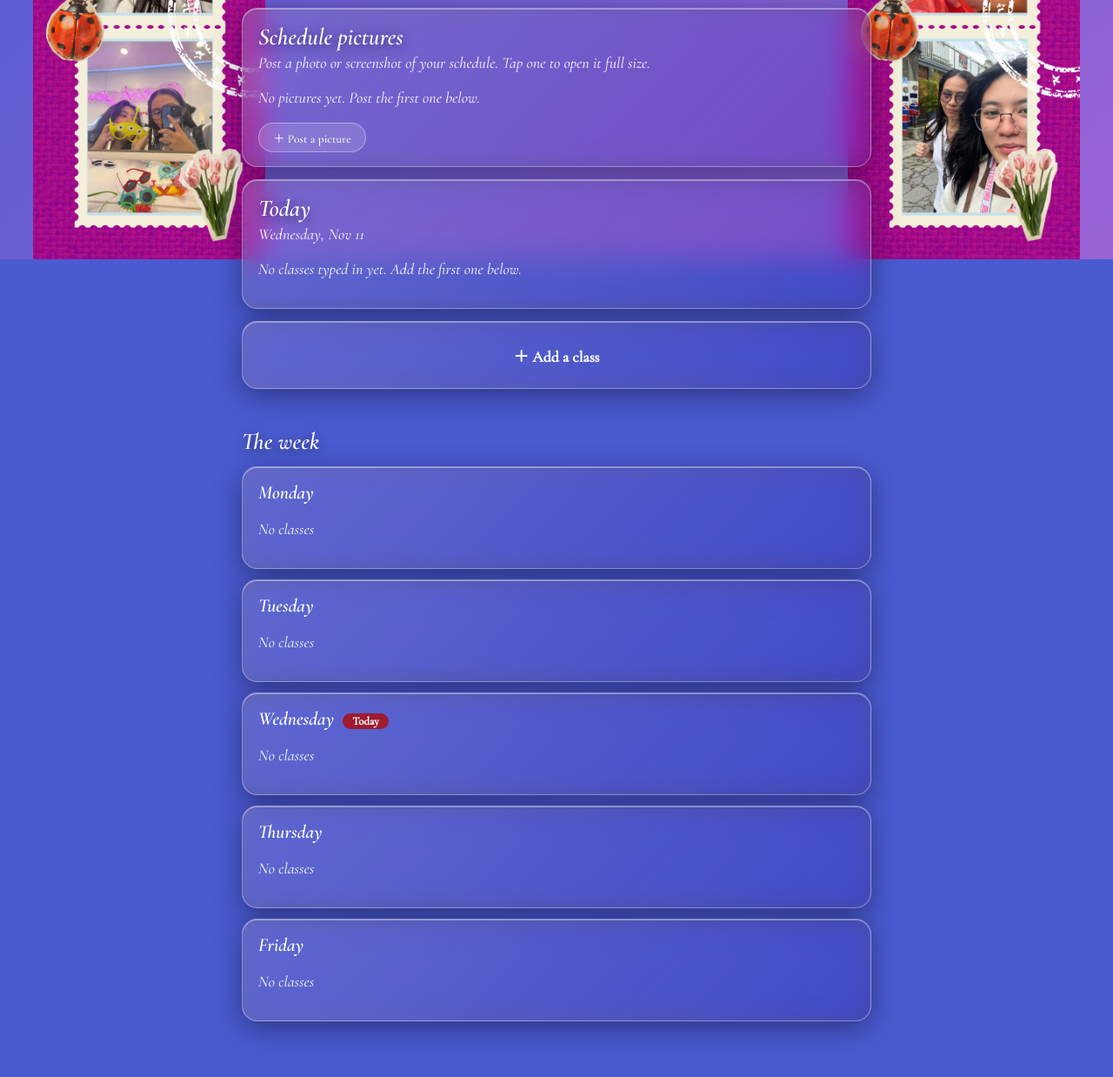
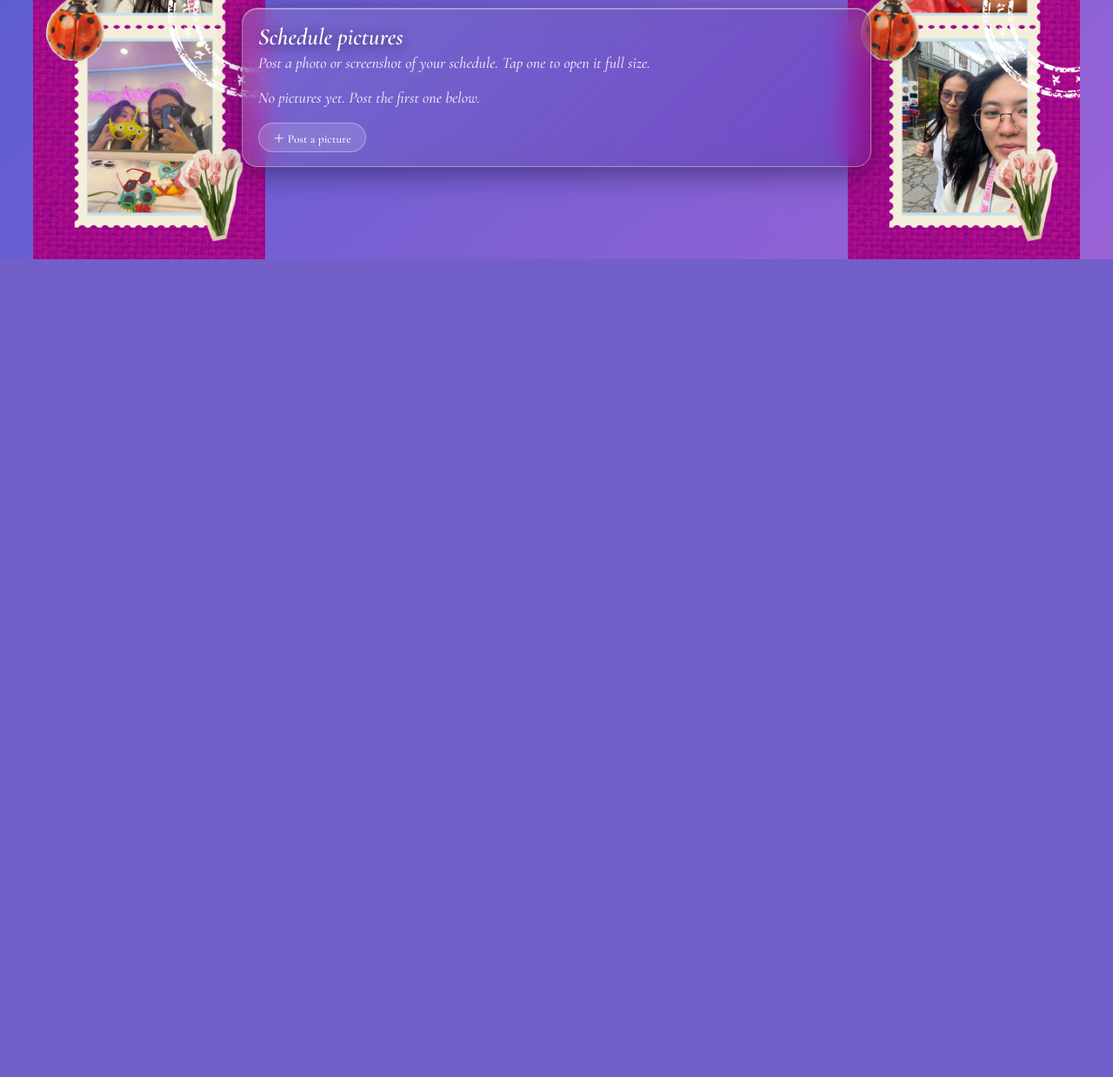
Before and after one commit to Mstar2-d/For-my-Baby, a Flask app: page /schedule in a window 1280 px wide. Shown: the part 502-1740 px from the top of the page at 87% size. After the commit the page ends 800 px from the top, so only its background shows below. Run offline with Flask 3, Linux system fonts and the light colour scheme; the visitor is signed in with stand-in values (Sample User, id 1); data that the repository does not hold is empty.

Commit message:
remove days

```diff
--- a/templates/schedule.html
+++ b/templates/schedule.html
@@ -9,50 +9,6 @@
 <link rel="stylesheet" href="{{ url_for('static', filename='style.css') }}">
 </head>
 <body>
-
-{# The time, room and subject of one class #}
-{% macro info(c, show_state) %}
-  <div class="when"><b>{{ c['start_label'] }}</b><span>{{ c['end_label'] }}</span></div>
-  <div class="what">
-    <span class="subject">{{ c['subject'] }}{% if show_state and c['status'] %}<span class="state {{ c['status'] }}">{{ c['status']|capitalize }}</span>{% endif %}</span>
-    <small><span class="chip {{ c['owner']|lower }}">{{ c['owner'] }}</span>{% if c['room'] %} · {{ c['room'] }}{% endif %}</small>
-    {% if c['notes'] %}<small>{{ c['notes'] }}</small>{% endif %}
-  </div>
-{% endmacro %}
-
-{# The boxes used to add a class or change one #}
-{% macro fields(c, names, day_names, day_default, owner_default) %}
-  <label>Who
-    <select name="owner">
-      {% for n in names %}
-        <option value="{{ n }}" {% if (c and c['owner'] == n) or (not c and n == owner_default) %}selected{% endif %}>{{ n }}</option>
-      {% endfor %}
-    </select>
-  </label>
-  <label>Day
-    <select name="day">
-      {% for d in day_names %}
-        <option value="{{ loop.index0 }}" {% if (c and c['weekday'] == loop.index0) or (not c and day_default == loop.index0) %}selected{% endif %}>{{ d }}</option>
-      {% endfor %}
-    </select>
-  </label>
-  <label>Starts
-    <input type="time" name="start" value="{{ c['start'] if c else '' }}" required>
-  </label>
-  <label>Ends
-    <input type="time" name="end" value="{{ c['end'] if c else '' }}" required>
-  </label>
-  <label class="wide">Subject
-    <input type="text" name="subject" value="{{ c['subject'] if c else '' }}" maxlength="80" placeholder="e.g. Math" autocomplete="off" required>
-  </label>
-  <label class="wide">Room
-    <input type="text" name="room" value="{{ c['room'] if c else '' }}" maxlength="40" placeholder="optional" autocomplete="off">
-  </label>
-  <label class="wide">Notes
-    <input type="text" name="notes" value="{{ c['notes'] if c else '' }}" maxlength="200" placeholder="optional, like the teacher or what to bring" autocomplete="off">
-  </label>
-{% endmacro %}
-
 <main>
   <p class="who">Signed in as {{ me }} · <a href="{{ url_for('logout') }}">Log out</a></p>
   <h1>Our Schedule</h1>
@@ -150,70 +106,10 @@
       </form>
     </details>
   </section>
-
-  <section class="panel" aria-label="Today">
-    <h2>Today</h2>
-    <p class="panel-sub">{{ board['today']['name'] }}, {{ board['today']['date'] }}</p>
-    {% if board['today']['classes'] %}
-      <ul class="slots">
-        {% for c in board['today']['classes'] %}
-          <li class="slot {{ c['owner']|lower }} {{ c['status'] }}">
-            {{ info(c, True) }}
-          </li>
-        {% endfor %}
-      </ul>
-    {% elif board['total'] == 0 %}
-      <p class="empty">No classes typed in yet. Add the first one below.</p>
-    {% else %}
-      <p class="empty">No classes today. Enjoy the day.</p>
-    {% endif %}
-  </section>
-
-  <details class="add-class panel">
-    <summary>＋ Add a class</summary>
-    <form class="sform" method="post" action="{{ url_for('schedule_add') }}">
-      <input type="hidden" name="view" value="{{ view }}">
-      {{ fields(None, names, day_names, board['today']['index'], me) }}
-      <div class="btns">
-        <button type="submit" class="primary">Add class</button>
-      </div>
-    </form>
-  </details>
-
-  <h2>The week</h2>
-  {% for d in board['days'] %}
-    <section class="dayblock{% if d['today'] %} today{% endif %}">
-      <h3>{{ d['name'] }}{% if d['today'] %}<span class="today-badge">Today</span>{% endif %}</h3>
-      {% if d['classes'] %}
-        <ul class="slots">
-          {% for c in d['classes'] %}
-            <li class="slot {{ c['owner']|lower }}">
-              {{ info(c, False) }}
-              <div class="slot-tools">
-                <details class="edit-class">
-                  <summary>Edit</summary>
-                  <form class="sform" method="post" action="{{ url_for('schedule_edit', class_id=c['id']) }}">
-                    <input type="hidden" name="view" value="{{ view }}">
-                    {{ fields(c, names, day_names, 0, me) }}
-                    <div class="btns">
-                      <button type="submit" class="primary">Save</button>
-                      <button type="submit" class="del" formaction="{{ url_for('schedule_delete', class_id=c['id']) }}" formnovalidate onclick="return confirm('Delete this class?')">Delete</button>
-                    </div>
-                  </form>
-                </details>
-              </div>
-            </li>
-          {% endfor %}
-        </ul>
-      {% else %}
-        <p class="empty">No classes</p>
-      {% endif %}
-    </section>
-  {% endfor %}
 </main>
 
 <script>
-  // Keeps your place on the page after saving or deleting
+  // Keeps your place on the page after posting or deleting a picture
   document.addEventListener('submit', function () {
     try { sessionStorage.setItem('scheduleY', String(window.scrollY)); } catch (e) {}
   });
```
